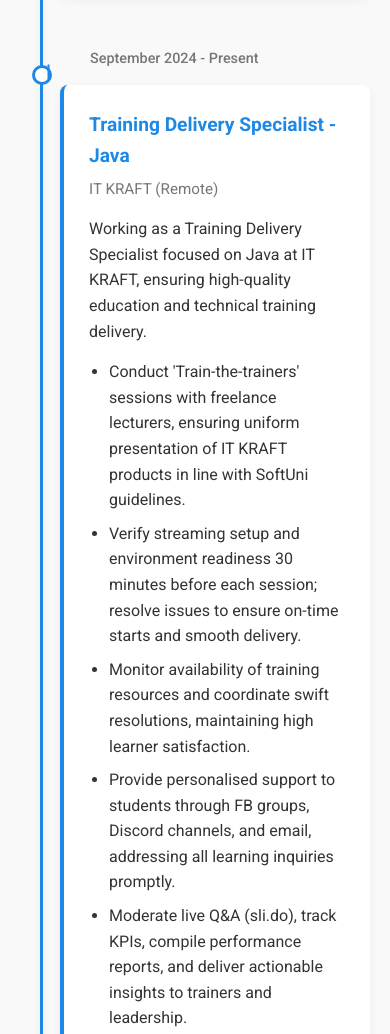
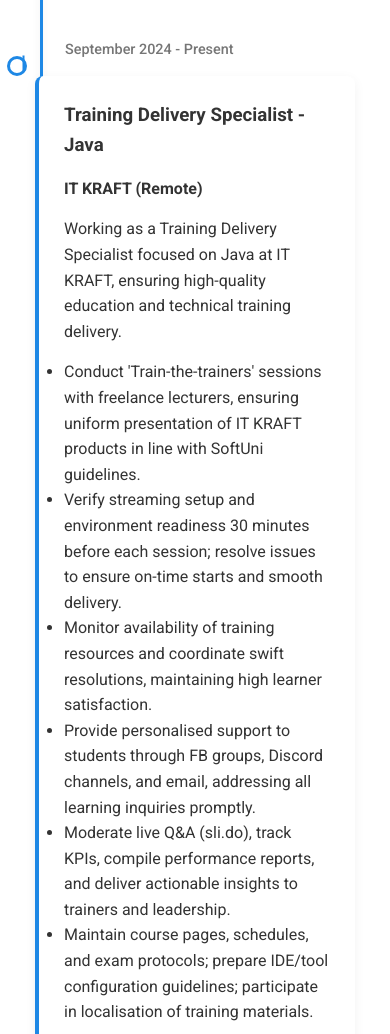
Before and after one commit to elmastahsin/elmastahsin.github.io, a plain HTML site: page index.html in a window 390 px wide. Shown: the part 2366-3400 px from the top of the page. Drawn offline with Linux system fonts and the light colour scheme.

```diff
--- a/styles.css
+++ b/styles.css
@@ -332,26 +332,26 @@ nav .container {
 
 /*=====  Son: Hero & About Bölümü  ======*/
 
-
 /*=============================================
 =            6. TIMELINE & EXPERİENCE        =
 =============================================*/
 
 .experience {
-    background-color: var(--background-color);
+    background-color: var(--section-bg);
+    padding: 80px 0;
 }
 
 .timeline {
     position: relative;
-    max-width: 800px;
+    max-width: 1000px;  /* Genişliği arttırıldı */
     margin: 0 auto;
-    padding-left: 180px; /* Önemli ölçüde arttırıldı */
+    padding-left: 200px; /* Soldan daha fazla boşluk */
 }
 
 .timeline:before {
     content: '';
     position: absolute;
-    left: 140px; /* Çizgiyi sağa kaydırdık */
+    left: 170px; /* Çizgiyi sağa kaydırdık */
     top: 0;
     bottom: 0;
     width: 3px;
@@ -368,12 +368,13 @@ nav .container {
 
 .timeline-date {
     position: absolute;
-    left: -160px; /* Tamamen sola konumlandırıldı */
-    width: 140px;
+    left: -180px; /* Tarih alanı genişletildi */
+    width: 160px;
     text-align: right;
     font-weight: 500;
     color: var(--primary-color);
     padding-right: 20px;
+    font-size: 14px; /* Font boyutu küçültüldü */
 }
 
 .timeline-content {
@@ -383,7 +384,7 @@ nav .container {
     border-radius: 8px;
     box-shadow: 0 3px 12px rgba(0, 0, 0, 0.05);
     position: relative;
-    margin-left: 20px;
+    margin-left: 30px;
     border-left: 4px solid var(--primary-color);
 }
 
@@ -409,29 +410,37 @@ nav .container {
     top: 35px;
 }
 
-.timeline-content h3 {
-    color: var(--primary-color);
-    margin-bottom: 5px;
-    font-size: 1.2rem;
+/* Tablet ve mobil düzgün görüntü için: */
+@media (max-width: 768px) {
+    .timeline {
+        padding-left: 60px;
     }
 
-.timeline-content h4 {
-    color: var(--light-text);
-    font-weight: normal;
-    margin-bottom: 15px;
-    font-size: 0.95rem;
+    .timeline:before {
+        left: 30px;
     }
 
-.timeline-content ul {
-    margin-top: 15px;
-    padding-left: 20px;
+    .timeline-date {
+        position: relative;
+        left: -40px;
+        width: auto;
+        text-align: left;
+        margin-bottom: 10px;
+        padding-left: 0;
     }
 
-.timeline-content li {
-    margin-bottom: 8px;
+    .timeline-content {
+        margin-left: 0;
     }
 
-/*=====  Son: Timeline & Experience  ======*/
+    .timeline-content:before {
+        left: -42px;
+    }
+
+    .timeline-content:after {
+        left: -28px;
+    }
+}
 
 
 /*=============================================
@@ -447,9 +456,9 @@ nav .container {
     display: flex;
     flex-direction: column;
     gap: 30px;
-    max-width: 900px;
+    max-width: 1100px;
     margin: 0 auto;
-    padding: 0 15px;
+    padding: 0 20px;
 }
 
 .education-card {
@@ -625,10 +634,10 @@ nav .container {
 .projects-container {
     display: flex;
     flex-direction: column;
-    gap: 30px;
-    max-width: 900px;
+    gap: 25px;
+    max-width: 1100px;
     margin: 0 auto;
-    padding: 0 15px;
+    padding: 0 20px;
 }
 
 .project-item {
@@ -751,7 +760,51 @@ footer {
 
 
 /*=============================================
-=            12. RESPONSIVE TASARIM           =
+=            12. ORTAK BÖLÜM STİLLERİ        =
+=============================================*/
+
+/* Tüm ana bölümler için ortak stil */
+section.experience,
+section.education,
+section.skills,
+section.projects {
+    padding: 80px 0;
+    max-width: 1200px;
+    margin: 0 auto;
+}
+
+/* Tüm bölüm başlıkları için ortak stil */
+.section-title {
+    text-align: center;
+    margin-bottom: 50px;
+    font-size: 2rem;
+    color: var(--primary-color);
+    position: relative;
+}
+
+/* Tüm bölüm konteynerleri için ortak genişlik */
+.timeline,
+.education-cards,
+.skills-container,
+.projects-container {
+    max-width: 1100px;
+    margin: 0 auto;
+    padding: 0 20px;
+}
+
+/* Deneyim bölümünde container genişliğini ayarla */
+.experience .container,
+.education .container,
+.skills .container,
+.projects .container {
+    max-width: 1100px;
+}
+
+/*=====  Son: Ortak Bölüm Stilleri  ======*/
+
+
+/*=============================================
+=            13. RESPONSIVE TASARIM           =
 =============================================*/
 
 /* Büyük Ekranlar (Laptop ve PC) */
@@ -880,6 +933,21 @@ footer {
         text-align: center;
         width: 100%;
     }
+
+    /* Ortak bölüm stilleri responsive */
+    section.experience,
+    section.education,
+    section.skills,
+    section.projects {
+        padding: 60px 0;
+    }
+
+    .timeline,
+    .education-cards,
+    .skills-container,
+    .projects-container {
+        padding: 0 15px;
+    }
 }
 
 /* Küçük Ekranlar (Mobil) */
```
Lines whose indentation alone changed are shown as unchanged.
